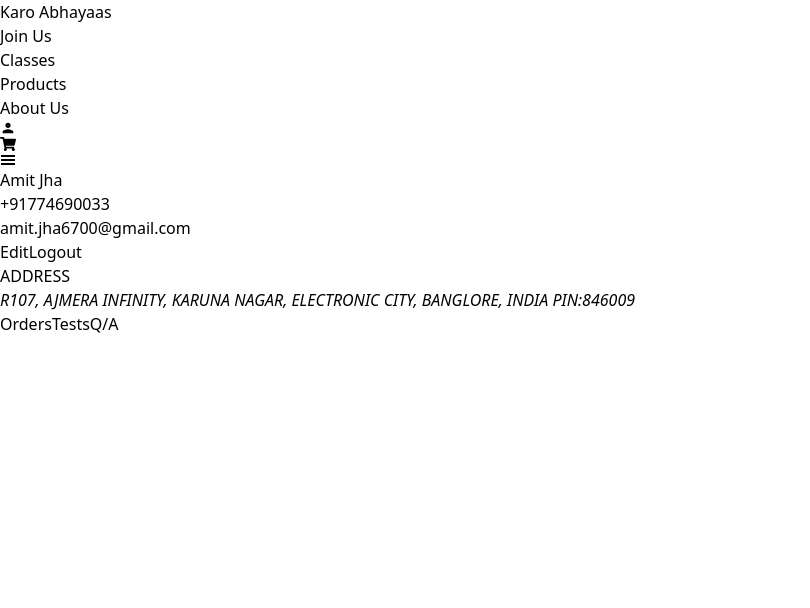
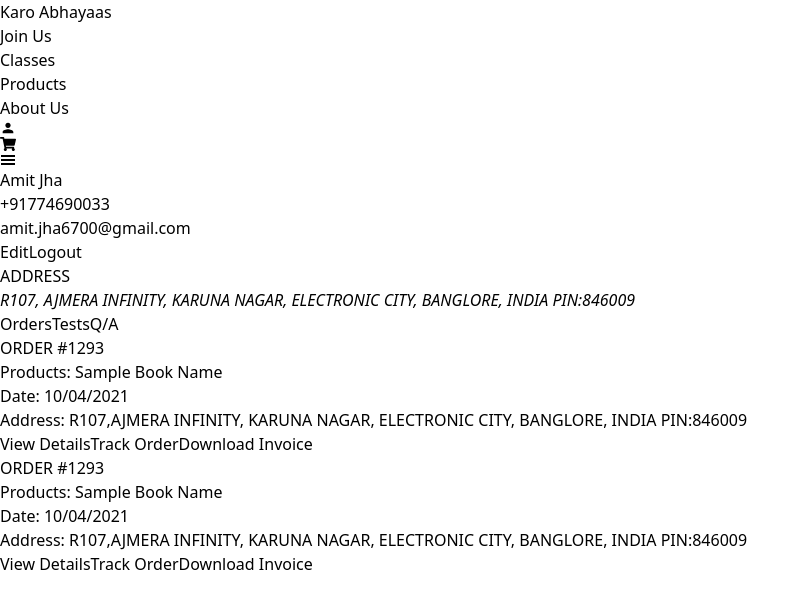
Before and after one commit to PrabhjotSingh-developer/karoAbhayaas, a React (Vite) app: page / in a window 1280 px wide. Shown: the top 608 px of the page, without its empty margins (0-810 px from the left). Built offline with nearby package versions, Linux system fonts and the light colour scheme.

Commit message:
nested routes and order component complete

```diff
--- a/src/components/AddressName/Address.jsx
+++ b/src/components/AddressName/Address.jsx
@@ -1,10 +1,10 @@
 import React from 'react'
-import { NavLink } from 'react-router-dom'
+import { NavLink ,Outlet} from 'react-router-dom'
 
 const Address = () => {
   return (
-    <div>
-          <div className="name_address flex border-2 mt-8 gap-3 sm:flex-row w-[80%] sm:w-[90%] md:w-[80%] lg:w-[70%] mx-auto p-6  flex-col">
+    <div className='mb-20'>
+          <div className="name_address flex border-2 mt-8 gap-3 sm:flex-row w-[90%] sm:w-[90%] md:w-[80%] lg:w-[70%] mx-auto p-6  flex-col ">
                 <div className="name_detail flex gap-2 flex-col w-[90%] sm:w-[40%] sm:border-r-2 ">
                       <h2 className='text-3xl font-bold'>Amit Jha</h2>
                       <p >+91774690033</p>
@@ -23,14 +23,15 @@ const Address = () => {
                     </address>
                 </div>
           </div>
-          <div className="order w-[80%] sm:w-[90%] md:w-[80%] lg:w-[70%] border-2 mx-auto border-collapse p-6">
+          <div className="order w-[90%] sm:w-[90%] md:w-[80%] lg:w-[70%] border-2 mx-auto border-collapse p-6">
                 <div className="navLinks flex border-b-2">
-                <NavLink to={""} className={({isActive})=>`${isActive?"bg-black text-white":"text-black opacity-75 bg-[#e5e7eb]"} px-4 py-1`} >Orders</NavLink>
+                <NavLink to={"/"} className={({isActive})=>`${isActive?"bg-black text-white":"text-black opacity-75 bg-[#e5e7eb]"} px-4 py-1`} >Orders</NavLink>
                 <NavLink to={"test"} className={({isActive})=>`${isActive?"bg-black text-white":"text-black opacity-75 bg-[#e5e7eb]"} px-4 py-1`} >Tests</NavLink>
                 <NavLink to={"ques"} className={({isActive})=>`${isActive?"bg-black text-white":"text-black opacity-75 bg-[#e5e7eb]"} px-4 py-1`} >Q/A</NavLink>
 
 
                 </div>
+                <Outlet/>
           </div>
     </div>
   )
--- a/src/components/navbar/Navbar.jsx
+++ b/src/components/navbar/Navbar.jsx
@@ -11,12 +11,12 @@ const Navbar = () => {
       };
   return (
     <nav className={`flex md:py-2 py-4 items-start w-[100%] md:h-[auto]  border-b-4 `}>
-        <div className="main_Links flex justify-between w-[100%] relative md:px-5 md:py-4 px-3  ">
+        <div className="main_Links flex justify-between w-[100%] relative  md:px-5 md:py-4 px-3  ">
               <div className="logo">
             <Link to={""}>  <h3>Karo Abhayaas</h3></Link>
           </div>
 
-          <ul style={customStyle}  className={`md:flex gap-5 md:flex-row flex-col md:static py-10 mt-5 md:h-[auto] md:mt-0 md:bg-white md:py-0 ${showMenuBar?"fixed flex right-[0%] h-[100%] bg-gray-300  transition-duration w-[100%] justify-start items-center  top-10 ":"h-[100%] flex fixed right-[-30%] top-10  bg-gray-300 justify-start items-center"} md:justify-end`} >
+          <ul style={customStyle}  className={`md:flex gap-5 md:flex-row flex-col md:static py-10 mt-5 md:h-[auto] md:mt-0 md:bg-white md:py-0 ${showMenuBar?"fixed flex right-[0%] h-[100%] bg-gray-300 z-10 transition-duration w-[100%] justify-start items-center  top-10 ":"h-[100%] flex fixed right-[-30%] top-10  bg-gray-300 justify-start items-center"} md:justify-end`} >
             <li>
                  <NavLink to={""} className={({isActive})=>`${isActive?"text-black":"text-black opacity-75"}`} >Join Us</NavLink>
             </li>
--- a/src/components/orders/Orders.jsx
+++ b/src/components/orders/Orders.jsx
@@ -1,14 +1,39 @@
-import React from 'react'
-import { useContext } from 'react'
-import MyContext from '../../context/MyContext.jsx'
+import React from "react";
+import { useContext } from "react";
+import MyContext from "../../context/MyContext.jsx";
 const Orders = () => {
-    const context = useContext(MyContext);
+  const context = useContext(MyContext);
+  const { orders } = context;
+  return (
+    <div className="flex flex-col gap-5 mt-5">
+      {orders.map((item, key) => {
+        return (
+          <div className="flex md:justify-between border-2 p-9 flex-col md:flex-row gap-4">
+            <div className="order_content flex :gap-2  flex-col w-[100%] md:w-[50%]">
+              <h2 className="text-2xl md:text-3xl font-bold">ORDER #{item.orderNo}</h2>
+              <h3 className="md:text-xl">
+                <span className="font-semibold">Products: </span>
+                {item.Product}
+              </h3>
+              <h3 className="md:text-xl">
+                <span className="font-semibold">Date: </span>
+                {item.Date}
+              </h3>
+              <h3 className="md:text-xl">
+                <span className="font-semibold">Address: </span>
+                {item.address}
+              </h3>
+            </div>
+            <div className="button flex flex-col gap-4 w-[fit-content]">
+              <button className="bg-black text-white px-4 py-2">View Details</button>
+              <button className="bg-black text-white px-4 py-2">Track Order</button>
+              <button className="bg-black text-white px-4 py-2">Download Invoice</button>
+            </div>
+          </div>
+        );
+      })}
+    </div>
+  );
+};
 
-  return (
-    <div>
-
-    </div>
-  )
-}
-
-export default Orders
+export default Orders;
--- /dev/null
+++ b/src/components/test/Test.jsx
@@ -0,0 +1,11 @@
+import React from 'react'
+
+const Test = () => {
+  return (
+    <div>
+      test component
+    </div>
+  )
+}
+
+export default Test
--- a/src/context/MyProvider.jsx
+++ b/src/context/MyProvider.jsx
@@ -2,12 +2,24 @@ import { useState } from "react";
 import MyContext from "./MyContext.jsx";
 const MyProvider = ({ children }) => {
    const orders = [
+    {
+      orderNo:1293,
+      Product:"Sample Book Name",
+      Date:"10/04/2021",
+      address:"R107,AJMERA INFINITY, KARUNA NAGAR, ELECTRONIC CITY, BANGLORE, INDIA PIN:846009"
+    },
+    {
+      orderNo:1293,
+      Product:"Sample Book Name",
+      Date:"10/04/2021",
+      address:"R107,AJMERA INFINITY, KARUNA NAGAR, ELECTRONIC CITY, BANGLORE, INDIA PIN:846009"
+    },
 
   ]
     const [value, setValue] = useState(1);
 
     return (
-      <MyContext.Provider value={{ value, setValue }}>
+      <MyContext.Provider value={{ orders }}>
         {children}
       </MyContext.Provider>
     );
--- a/src/main.jsx
+++ b/src/main.jsx
@@ -7,12 +7,13 @@ import Layout from './components/Layout/Layout.jsx';
 import MyProvider from './context/MyProvider.jsx'
 import Address from './components/AddressName/Address.jsx';
 import Orders from './components/orders/Orders.jsx';
+import Test from './components/test/Test.jsx';
 const router = createBrowserRouter(
   createRoutesFromElements(
     <Route path="/"  element={<Layout/>}>
-         <Route path="" element={<><Address/><Orders/></>}>
-                  <Route path=""/>
-                  <Route path="test"/>
+         <Route path="/" element={<><Address/></>}>
+                  <Route index element={<Orders/>}/>
+                  <Route path="/test" element={<Test/>}/>
                   <Route path="ques"/>
 
            </Route>
```
